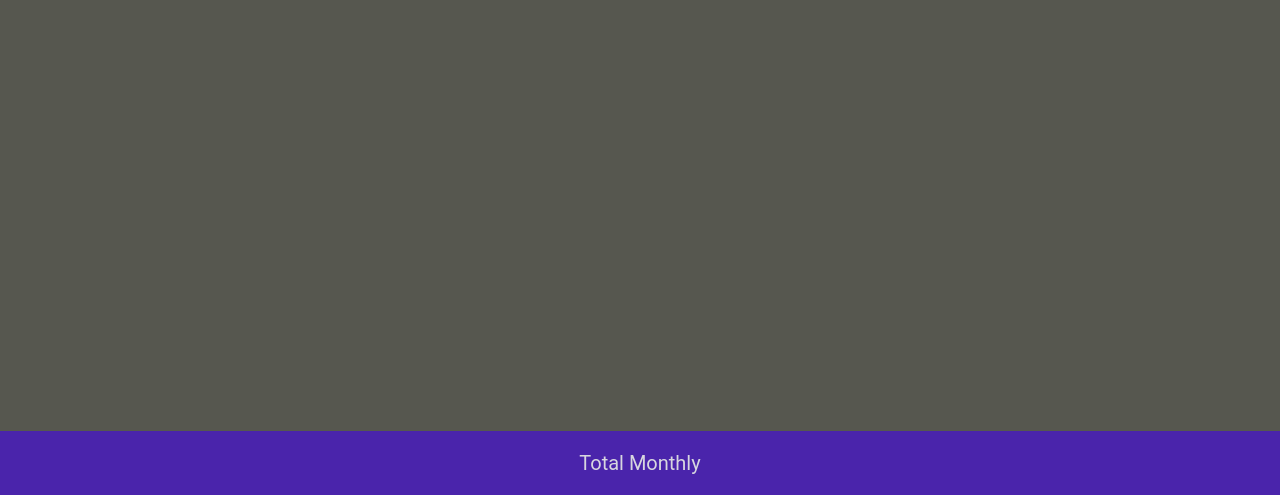
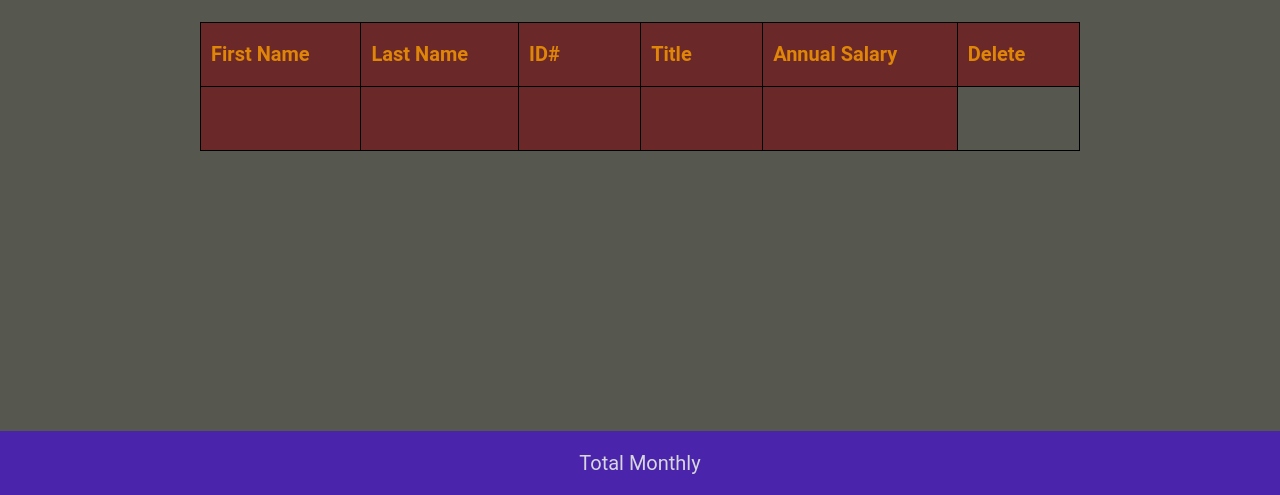
Before and after one commit to tompinataro/weekend-salary-calculator, a website: page index.html in a window 1280 px wide. Shown: the part 305-800 px from the top of the page. Drawn offline with Linux system fonts and the light colour scheme.

Commit message:
Table Added

```diff
--- a/index.html
+++ b/index.html
@@ -40,7 +40,26 @@
              <!-- added id="submit button" in front of data-testid;
               not sure if the onClick is needed here? -->
     </form>
-    <h2>Employees</h2>
+    <section>
+      <h2>Employees</h2>
+      <table>
+        <thead>
+          <tr>
+            <th>First Name</th>
+            <th>Last Name</th>
+            <th>ID#</th>
+            <th>Title</th>
+            <th>Annual Salary</th>
+            <th>Delete</th>
+          </tr>
+        </thead>
+        <tbody id="table">
+        </tbody>
+      </table>
+    </section>
+
+
+
   </main>
   <footer>
     <p>Total Monthly</p>
```
